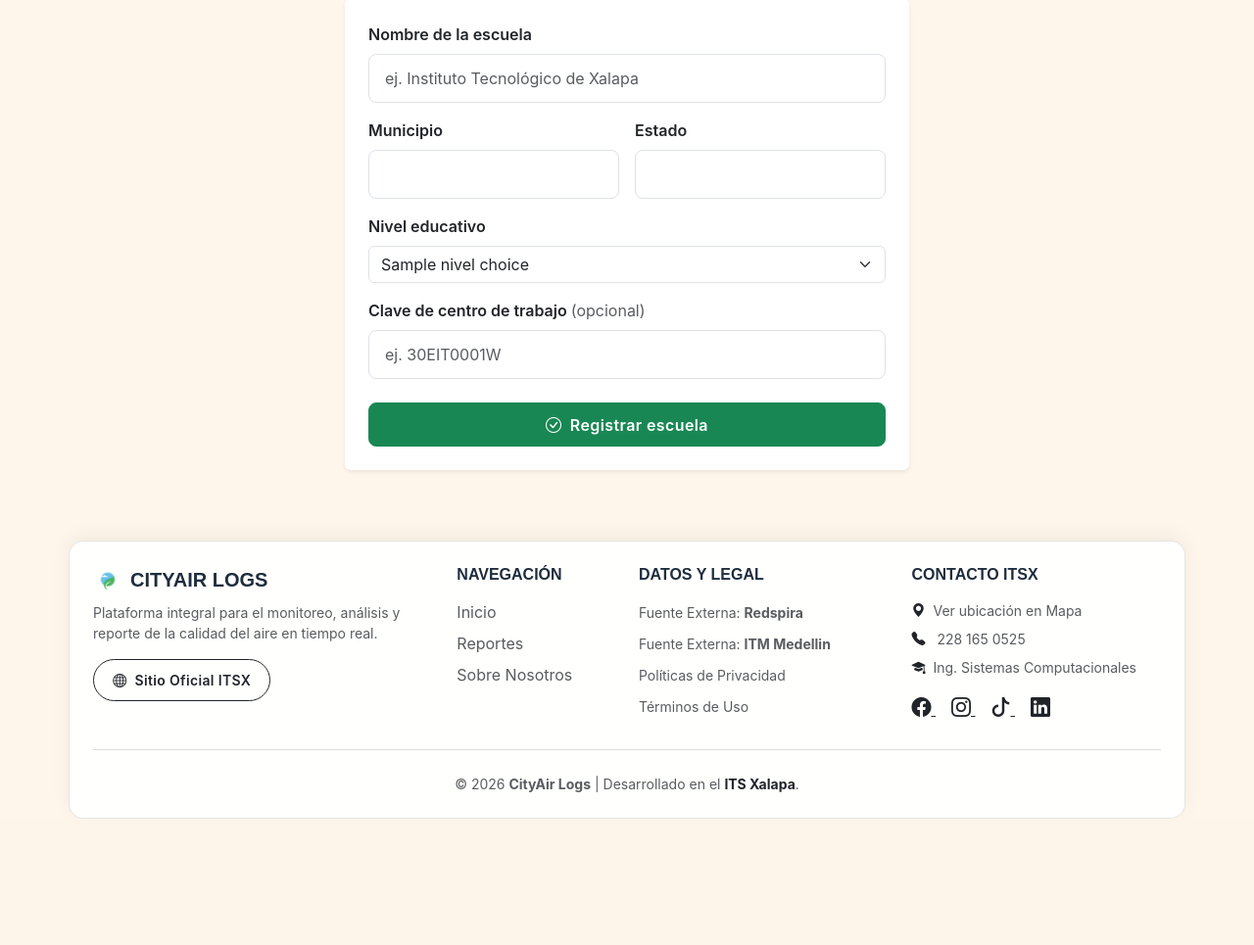
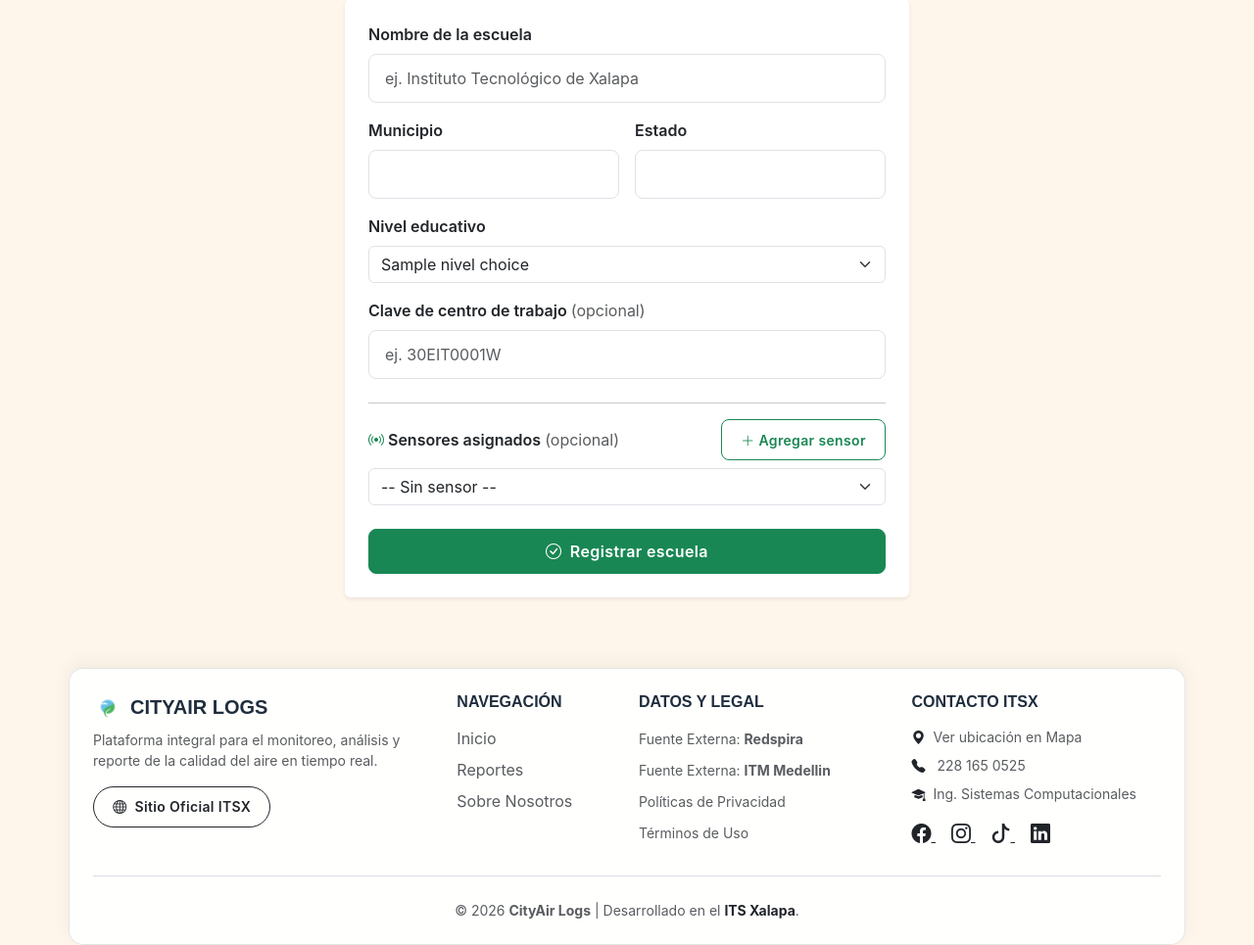
Before and after one commit to hyoonie/CityAir-Logs, a Django app: template core/templates/escuelas/registrar-escuela.html in a window 1280 px wide. Shown: the part 481-1446 px from the top of the page at 98% size. Before the commit the page ends 1317 px from the top, so only its background shows below. Run offline with Django 3.2, Linux system fonts and the light colour scheme; the template is opened without the code that fills it: most values are stand-ins (such as "Sample title", 1, 10 or a date in 2020); one stand-in notice (Sample message) is shown.

Commit message:
feat: asignar y gestionar sensores desde escuelas
- Al registrar escuela: selector dinámico de sensores con botón + para agregar más de uno
- Detalle de escuela: panel exclusivo para superadmin para agregar/quitar sensores

```diff
--- a/core/templates/escuelas/registrar-escuela.html
+++ b/core/templates/escuelas/registrar-escuela.html
@@ -56,6 +56,37 @@
                     <input type="text" name="clave_centro_trabajo" class="form-control" placeholder="ej. 30EIT0001W">
                 </div>
 
+                <hr class="my-3">
+
+                <div class="mb-4">
+                    <div class="d-flex align-items-center justify-content-between mb-2">
+                        <label class="form-label fw-semibold mb-0">
+                            <i class="bi bi-broadcast me-1 text-success"></i>Sensores asignados
+                            <span class="text-muted fw-normal">(opcional)</span>
+                        </label>
+                        <button type="button" id="btn-agregar-sensor" class="btn btn-outline-success btn-sm">
+                            <i class="bi bi-plus-lg"></i> Agregar sensor
+                        </button>
+                    </div>
+
+                    {% if sensores_disponibles %}
+                        <div id="sensores-container">
+                            <div class="sensor-row d-flex gap-2 mb-2">
+                                <select name="sensores" class="form-select">
+                                    <option value="">-- Sin sensor --</option>
+                                    {% for s in sensores_disponibles %}
+                                        <option value="{{ s.idDispositivo }}">{{ s.idDispositivo }} — {{ s.ciudad }}, {{ s.estado }}</option>
+                                    {% endfor %}
+                                </select>
+                            </div>
+                        </div>
+                    {% else %}
+                        <div class="text-muted small">
+                            <i class="bi bi-info-circle me-1"></i>No hay sensores disponibles sin escuela asignada.
+                        </div>
+                    {% endif %}
+                </div>
+
                 <button type="submit" class="btn btn-success w-100">
                     <i class="bi bi-check-circle me-1"></i> Registrar escuela
                 </button>
@@ -64,4 +95,32 @@
     </div>
 
 </div>
+
+{% if sensores_disponibles %}
+<script>
+    const sensorOptions = `{% for s in sensores_disponibles %}<option value="{{ s.idDispositivo }}">{{ s.idDispositivo }} — {{ s.ciudad }}, {{ s.estado }}</option>{% endfor %}`;
+
+    document.getElementById('btn-agregar-sensor').addEventListener('click', function () {
+        const container = document.getElementById('sensores-container');
+        if (!container) return;
+
+        const row = document.createElement('div');
+        row.className = 'sensor-row d-flex gap-2 mb-2';
+        row.innerHTML = `
+            <select name="sensores" class="form-select">
+                <option value="">-- Sin sensor --</option>
+                ${sensorOptions}
+            </select>
+            <button type="button" class="btn btn-outline-danger btn-sm px-2 btn-quitar-sensor" title="Quitar">
+                <i class="bi bi-dash-lg"></i>
+            </button>
+        `;
+        row.querySelector('.btn-quitar-sensor').addEventListener('click', function () {
+            row.remove();
+        });
+        container.appendChild(row);
+    });
+</script>
+{% endif %}
+
 {% endblock %}
```
Also changed, not shown: core/templates/escuelas/detalle-escuela.html (+70 -13 lines), core/views.py (+19 -0 lines).
